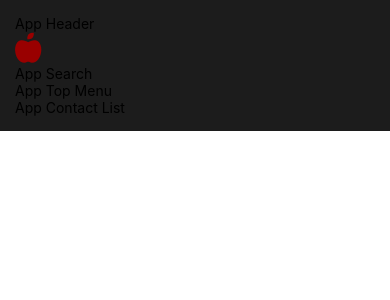
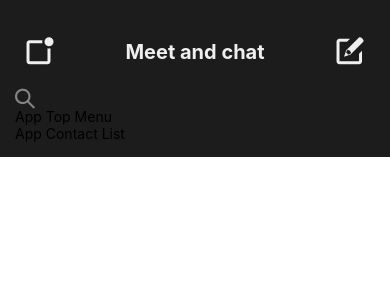
Before and after one commit to onyegood/zoom-clone, a React Native app in the folder mobile/: screen / in a window 390 px wide. Shown: the top 300 px of the page. Built offline with nearby package versions, Linux system fonts and the light colour scheme.

Commit message:
Completed header component

```diff
--- a/mobile/src/components/header/index.tsx
+++ b/mobile/src/components/header/index.tsx
@@ -1,21 +1,33 @@
 import {StyleSheet, Text, View} from 'react-native'
 
-import Icon from 'react-native-vector-icons/FontAwesome5'
+import Entypo from '../icons/Entypo'
 import React from 'react'
 
 interface Props {}
 
 const HeaderComponent: React.FC<Props> = () => {
   return (
-    <View>
-      <Text>App Header</Text>
-      <Icon name="apple-alt" size={30} color="#900" />
+    <View style={_styles.container}>
+      <Entypo name='notification' size={30} color='#efefef' onPress={() => {}} />
+      <Text style={_styles.heading}>Meet and chat</Text>
+      <Entypo name='new-message' size={30} color='#efefef' onPress={() => {}} />
     </View>
   )
 }
 
 const _styles = StyleSheet.create({
-
+  container: {
+    flexDirection: 'row',
+    justifyContent: 'space-between',
+    alignItems: 'center',
+    paddingVertical: 20,
+    paddingHorizontal: 10
+  },
+  heading: {
+    color: '#efefef',
+    fontSize: 20,
+    fontWeight: '700'
+  }
 });
 
 export default HeaderComponent
--- /dev/null
+++ b/mobile/src/components/icons/Entypo.tsx
@@ -0,0 +1,16 @@
+import {IIcomProps} from './IcomInterface'
+import Icon from 'react-native-vector-icons/Entypo'
+import React from 'react'
+import {TouchableOpacity} from 'react-native'
+
+const Entypo: React.FC<IIcomProps> = ({name, size, style, color, onPress}) => {
+  if (onPress)
+    return (
+      <TouchableOpacity onPress={onPress}>
+        <Icon name={name} size={size} style={style} color={color} />
+      </TouchableOpacity>
+    )
+  return <Icon name={name} size={size} style={style} color={color} />
+}
+
+export default Entypo
--- /dev/null
+++ b/mobile/src/components/icons/Fontisto.tsx
@@ -0,0 +1,16 @@
+import {IIcomProps} from './IcomInterface'
+import Icon from 'react-native-vector-icons/Fontisto'
+import React from 'react'
+import {TouchableOpacity} from 'react-native'
+
+const Fontisto: React.FC<IIcomProps> = ({name, size, style, color, onPress}) => {
+  if (onPress)
+    return (
+      <TouchableOpacity onPress={onPress}>
+        <Icon name={name} size={size} style={style} color={color} />
+      </TouchableOpacity>
+    )
+  return <Icon name={name} size={size} style={style} color={color} />
+}
+
+export default Fontisto
--- a/mobile/src/components/icons/IcomInterface.ts
+++ b/mobile/src/components/icons/IcomInterface.ts
@@ -1,8 +1,9 @@
-import { StyleProp, ViewStyle } from "react-native";
+import { GestureResponderEvent, StyleProp, ViewStyle } from "react-native";
 
 export interface IIcomProps {
   name: string
   size: number
   style?: StyleProp<ViewStyle>
-  color?: string
+  color?: string,
+  onPress?: ((event: GestureResponderEvent) => void) | undefined
 }
--- a/mobile/src/components/search-bar/index.tsx
+++ b/mobile/src/components/search-bar/index.tsx
@@ -1,5 +1,6 @@
 import {Text, View} from 'react-native'
 
+import Fontisto from '../icons/Fontisto'
 import React from 'react'
 
 interface Props {}
@@ -7,7 +8,7 @@ interface Props {}
 const SearchComponent: React.FC<Props> = () => {
   return (
     <View>
-      <Text>App Search</Text>
+      <Fontisto name='search' size={20} color='#858585' />
     </View>
   )
 }
```
